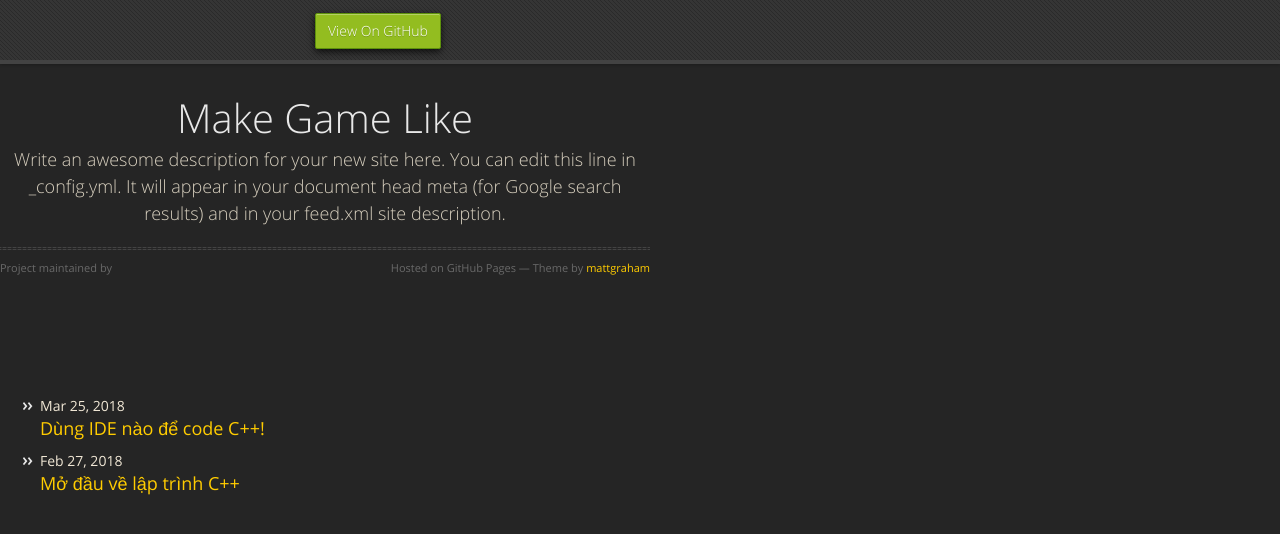
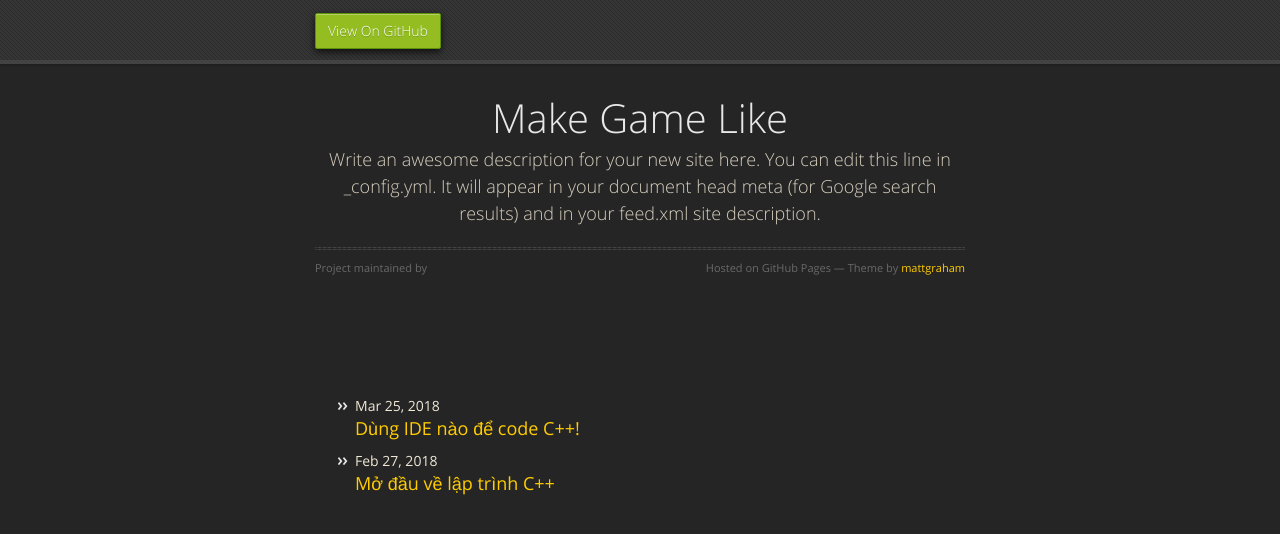
Before and after one commit to khahv/makegamelike.github.io, a Jekyll site: the page built from index.md, in a window 1280 px wide. Shown: the top 534 px of the page. Built offline with Jekyll 4.4.1, drawn with Linux system fonts in a browser that asks for light colours; nearby versions of some CDN libraries.

Commit message:
update layout css

```diff
--- a/_layouts/xxx.html
+++ b/_layouts/xxx.html
@@ -47,7 +47,7 @@
         {%- endfor -%}
       </ul>
     </div>
-  <div class="wrapper">
+  <div class="post-wrapper">
       <section>
         <div id="title">
           <h1>{{ site.title | default: site.github.repository_name }}</h1>
--- a/_sass/jekyll-theme-midnight.scss
+++ b/_sass/jekyll-theme-midnight.scss
@@ -88,14 +88,18 @@ strong {
   clear: both;
 }
 
+.post-wrapper{
+  float: left;
+  width: 70%;
+}
 .wrapper {
   max-width:650px;
   margin:0 auto;
   position:relative;
-  // padding: 0 20px;
-  float: left;
-  width: 70%;
+   padding: 0 20px;
+
 }
+
 
 section img {
   max-width: 100%;
```
Also changed, not shown: 4 other files.
